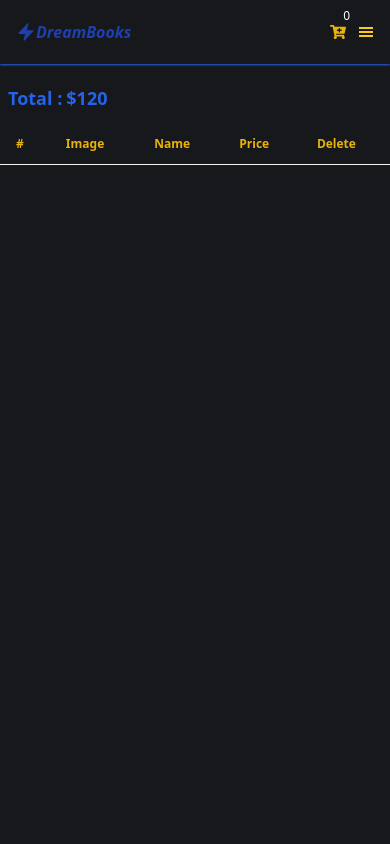
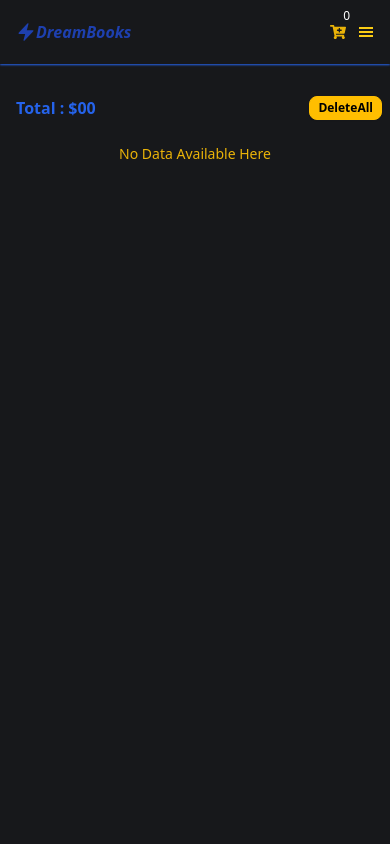
Before and after one commit to sohanwebdevctg/react2-dream-books-website, a React (Vite) app: page /cart in a window 390 px wide. Shown: the top 844 px of the page. Built offline with nearby package versions, Linux system fonts and the light colour scheme.

Commit message:
responsive no data

```diff
--- a/src/components/Cart/Cart.jsx
+++ b/src/components/Cart/Cart.jsx
@@ -3,17 +3,26 @@ import { AuthContext } from './../Context/AuthProvider';
 
 const Cart = () => {
 
+  // cart data
   const {cart} = useContext(AuthContext);
-  console.log(cart)
+
+
+const sum = cart.reduce((accumulator, currentValue) => accumulator + currentValue.discount,0);
+
+
   return (
     <div className="h-full flex items-center">
           <div className="container mx-auto py-2 sm:px-3 lg:p-10">
-      <div className="flex gap-1 items-center py-3 pl-2 text-blue-600">
-        <h3 className="font-bold text-lg">Total : </h3>
-        <p className="font-bold text-lg"> $120</p>
+      <div className="flex justify-between items-center px-2 py-3">
+        <ul className="flex gap-1 items-center py-3 pl-2 text-blue-600 text-base sm:text-lg md:text-xl lg:text-2xl xl:text-3xl 2xl:text-4xl">
+          <li className="font-bold">Total : </li>
+          <li className="font-bold"> ${sum ? sum : '00'}</li>
+        </ul>
+        <button className="btn btn-warning btn-xs lg:btn-sm 2xl:btn-md">DeleteAll</button>
       </div>
       <div className="overflow-x-auto">
-        <table className="table">
+        {
+          cart.length > 0 ? (<table className="table">
             {/* head */}
             <thead>
               <tr className="text-yellow-500">
@@ -24,10 +33,7 @@ const Cart = () => {
                 <th>Delete</th>
               </tr>
             </thead>
-          <tbody>
-            {/* row start */}
-            {
-              cart.map((item,index) => <tr key={index} className="text-gray-400">
+            <tbody>{cart?.map((item,index) => <tr key={index} className="text-gray-400">
               <td>{++index}</td>
               <td>
                 <div className="avatar">
@@ -43,14 +49,13 @@ const Cart = () => {
               <td>
                 <p>${item.discount}</p>
               </td>
-              <th>
+              <td>
                 <button className="btn btn-warning btn-xs">delete</button>
-              </th>
-            </tr>)
+              </td>
+            </tr>)}</tbody>
+
+          </table>) : (<p className="text-center text-sm sm:text-lg md:text-xl lg:text-2xl xl:text-3xl 2xl:text-4xl text-yellow-500">No Data Available Here</p>)
         }
-            {/* row start */}
-          </tbody>
-        </table>
       </div>
     </div>
     </div>
```
Lines whose indentation alone changed are shown as unchanged.
